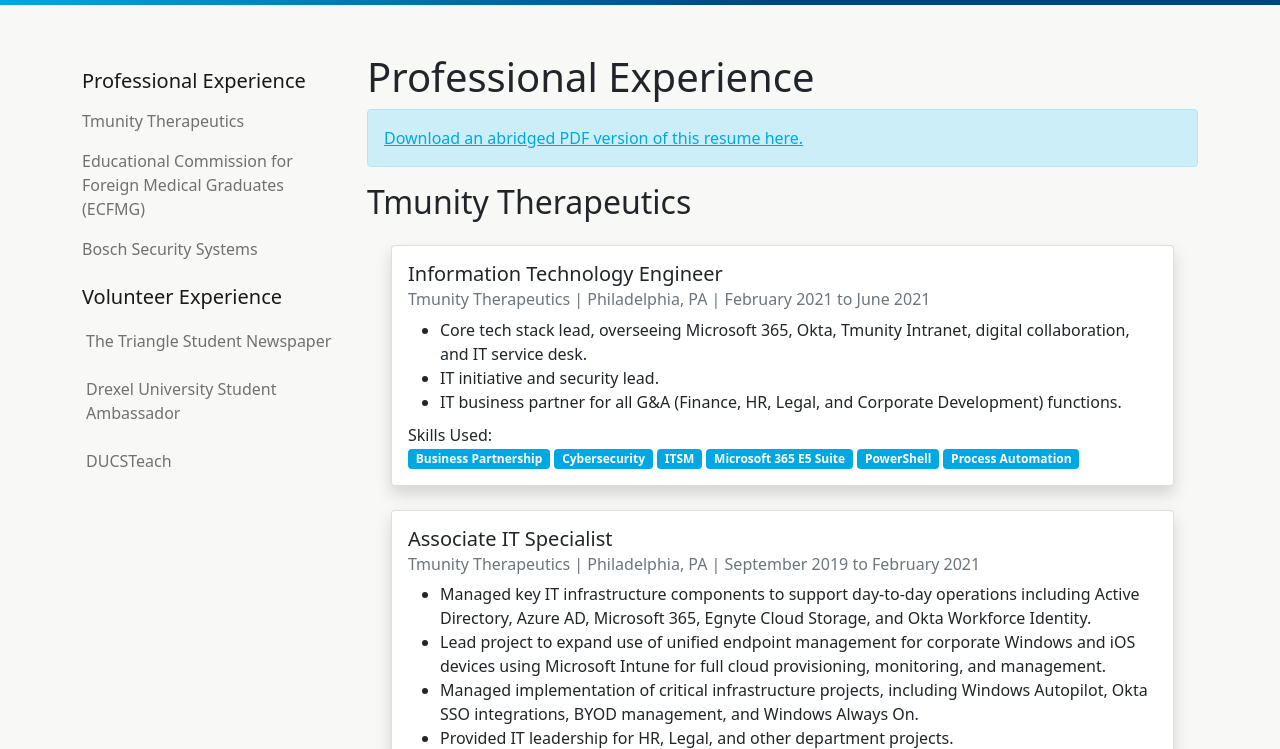
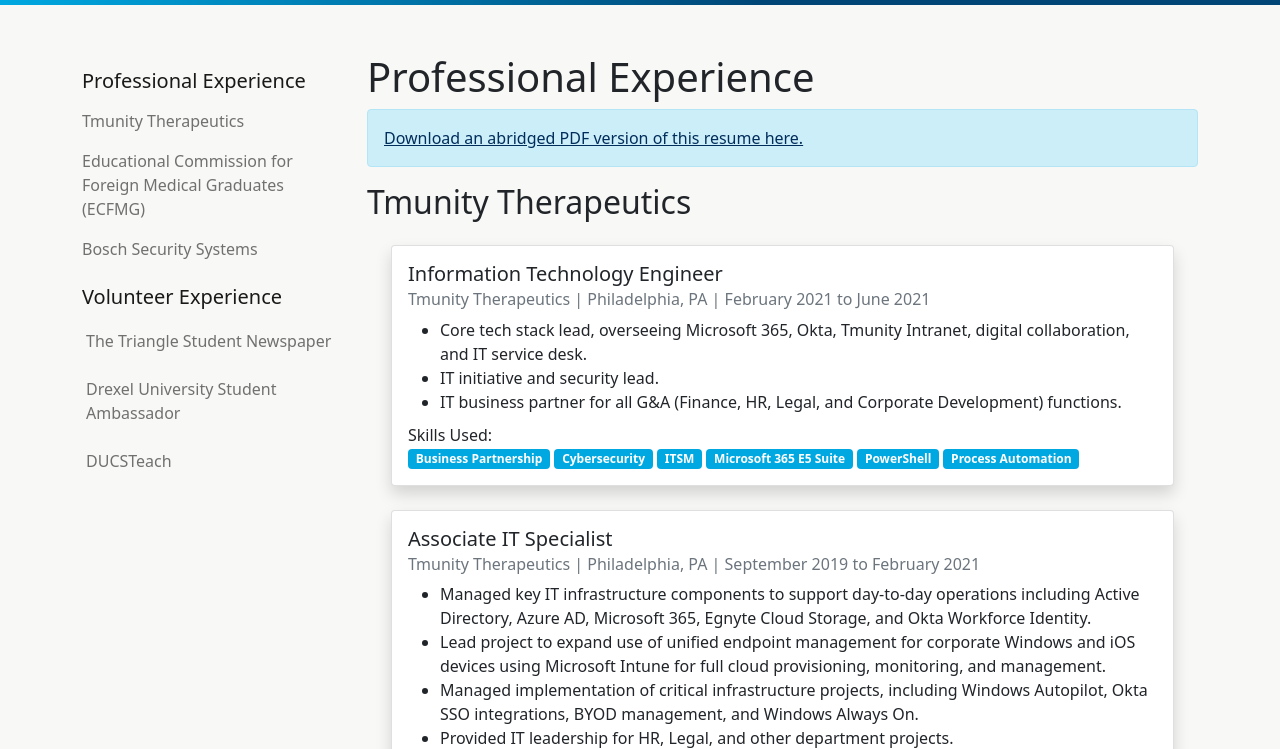
Before and after one commit to mikeavena/mikeavena.com, a plain HTML site: page resume.html in a window 1280 px wide. Shown: the part 51-800 px from the top of the page. Drawn offline with nearby package versions, Linux system fonts and the light colour scheme.

Commit message:
Change PDF resume link color

```diff
--- a/resume.html
+++ b/resume.html
@@ -87,7 +87,7 @@
 				<h1>Professional Experience</h1>
 
 				<div class="alert alert-primary" role="alert">
-					<a target="_blank" href="/resume.pdf">Download an abridged PDF version of this resume here.</a>
+					<a class="link-dark" target="_blank" href="/resume.pdf">Download an abridged PDF version of this resume here.</a>
 				</div>
 
 				<h2 id="tmunity-therapeutics">Tmunity Therapeutics</h2>
```
